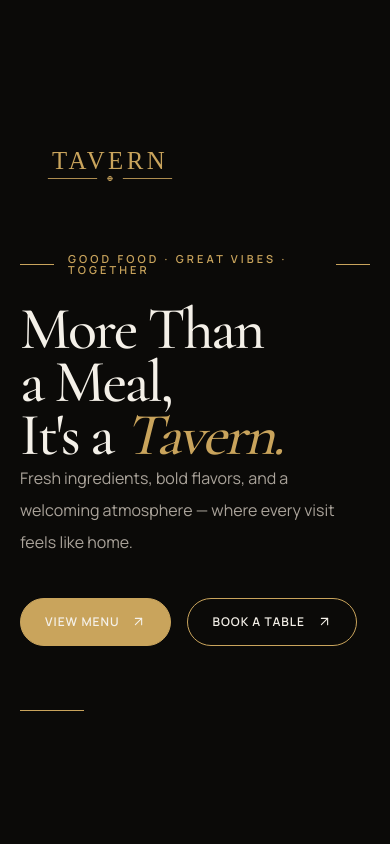
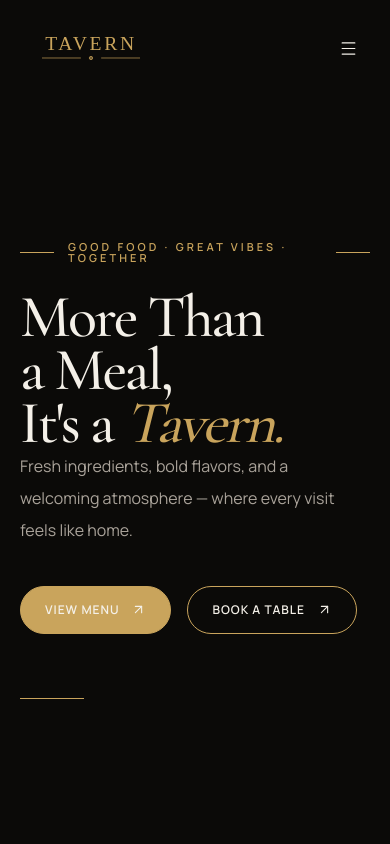
Before and after one commit to its-razahasnain/tavern, a Next.js app: page / in a window 390 px wide. Shown: the top 844 px of the page. Built offline with nearby package versions, Linux system fonts and the light colour scheme.

Commit message:
feat: build responsive Tavern navigation

```diff
--- a/src/app/layout.tsx
+++ b/src/app/layout.tsx
@@ -1,5 +1,6 @@
 import type { Metadata } from "next";
 
+import { Navbar } from "@/components/layout/Navbar";
 import { bodyFont, displayFont } from "@/lib/font";
 
 import "./globals.css";
@@ -52,7 +53,11 @@ export default function RootLayout({
       lang="en"
       className={`${displayFont.variable} ${bodyFont.variable}`}
     >
-      <body>{children}</body>
+      <body>
+        <Navbar />
+
+        {children}
+      </body>
     </html>
   );
 }
--- a/src/app/page.tsx
+++ b/src/app/page.tsx
@@ -1,55 +1,72 @@
 import { Button } from "@/components/ui/Button";
 import { Container } from "@/components/ui/Container";
 import { GoldDivider } from "@/components/ui/GoldDivider";
-import { Logo } from "@/components/ui/Logo";
 import { SectionHeading } from "@/components/ui/SectionHeading";
 
 export default function Home() {
   return (
     <main className="min-h-screen bg-background text-foreground">
+      <section className="flex min-h-screen items-center">
         <Container>
-        <section className="flex min-h-screen flex-col justify-center py-20">
-          <div className="mb-12">
-            <Logo width={180} priority />
+          <div className="max-w-5xl pt-24">
+            <div className="eyebrow mb-7">
+              Good Food · Great Vibes · Together
             </div>
 
-          <div className="eyebrow mb-7">Good Food · Great Vibes · Together</div>
-
-          <h1 className="max-w-5xl font-display text-6xl leading-[0.88] tracking-[-0.04em] sm:text-7xl md:text-8xl lg:text-9xl">
+            <h1 className="font-display text-6xl leading-[0.88] tracking-[-0.04em] sm:text-7xl md:text-8xl lg:text-9xl">
               More Than a Meal,
               <br />
-            It&apos;s a <span className="italic text-gold">Tavern.</span>
+              It&apos;s a{" "}
+              <span className="italic text-gold">
+                Tavern.
+              </span>
             </h1>
 
             <p className="mt-8 max-w-xl text-base leading-8 text-foreground-muted">
-            Fresh ingredients, bold flavors, and a welcoming atmosphere — where
-            every visit feels like home.
+              Fresh ingredients, bold flavors, and a
+              welcoming atmosphere — where every visit
+              feels like home.
             </p>
 
-          <div className="mt-10 flex flex-wrap items-center gap-4">
-            <Button href="/menu">View Menu</Button>
+            <div className="mt-10 flex flex-wrap gap-4">
+              <Button href="/menu">
+                View Menu
+              </Button>
 
-            <Button href="/reservation" variant="outline">
+              <Button
+                href="/reservation"
+                variant="outline"
+              >
                 Book a Table
               </Button>
             </div>
 
-          <GoldDivider width="large" className="mt-16" />
+            <GoldDivider
+              width="large"
+              className="mt-16"
+            />
+          </div>
+        </Container>
       </section>
 
       <section className="section-padding border-t border-border">
+        <Container>
           <SectionHeading
             eyebrow="Our Philosophy"
             title={
               <>
-                Food made with
-                <span className="italic text-gold"> intention.</span>
+                Food made with{" "}
+                <span className="italic text-gold">
+                  intention.
+                </span>
               </>
             }
             description="A simple approach to good food, thoughtful drinks, and memorable evenings."
           />
+
+          <div className="h-[900px]" />
+        </Container>
       </section>
-      </Container>
     </main>
   );
 }
--- /dev/null
+++ b/src/components/layout/Navbar.tsx
@@ -0,0 +1,267 @@
+"use client";
+import Link from "next/link";
+import { useEffect, useState } from "react";
+import { Menu, X } from "lucide-react";
+import { AnimatePresence, motion } from "motion/react";
+
+import { navigationItems } from "@/data/navigation";
+import { cn } from "@/lib/utils";
+
+import { Button } from "@/components/ui/Button";
+import { Container } from "@/components/ui/Container";
+import { Logo } from "@/components/ui/Logo";
+import { siteConfig } from "@/data/site";
+
+export function Navbar() {
+  const [scrolled, setScrolled] = useState(false);
+  const [menuOpen, setMenuOpen] = useState(false);
+
+  useEffect(() => {
+    const handleScroll = () => {
+      setScrolled(window.scrollY > 30);
+    };
+
+    handleScroll();
+
+    window.addEventListener("scroll", handleScroll);
+
+    return () => {
+      window.removeEventListener("scroll", handleScroll);
+    };
+  }, []);
+
+  useEffect(() => {
+    document.body.style.overflow = menuOpen ? "hidden" : "";
+
+    return () => {
+      document.body.style.overflow = "";
+    };
+  }, [menuOpen]);
+
+  const closeMenu = () => {
+    setMenuOpen(false);
+  };
+
+  return (
+    <>
+      <motion.header
+        initial={{ y: -20, opacity: 0 }}
+        animate={{ y: 0, opacity: 1 }}
+        transition={{
+          duration: 0.7,
+          ease: [0.22, 1, 0.36, 1],
+        }}
+        className={cn(
+          "fixed inset-x-0 top-0 z-50",
+          "transition-all duration-500",
+          scrolled
+            ? "border-b border-border bg-background/90 backdrop-blur-xl"
+            : "bg-transparent",
+        )}
+      >
+        <Container>
+          <nav
+            aria-label="Main navigation"
+            className="flex h-24 items-center justify-between"
+          >
+            <Logo width={142} priority />
+
+            {/* Desktop Navigation */}
+            <div className="hidden items-center gap-8 lg:flex">
+              <div className="flex items-center gap-7">
+                {navigationItems.map((item) => (
+                  <Link
+                    key={item.href}
+                    href={item.href}
+                    className="group relative py-2 font-body text-[10px] font-semibold uppercase tracking-[0.18em] text-foreground/80 transition-colors duration-300 hover:text-gold"
+                  >
+                    {item.label}
+
+                    <span className="absolute bottom-0 left-0 h-px w-0 bg-gold transition-all duration-300 group-hover:w-full" />
+                  </Link>
+                ))}
+              </div>
+
+              <div className="ml-2 h-5 w-px bg-border" />
+
+              <Button href="/reservation" className="min-h-10 px-5">
+                Book a Table
+              </Button>
+            </div>
+
+            {/* Mobile Menu Button */}
+            <button
+              type="button"
+              aria-label={
+                menuOpen ? "Close navigation menu" : "Open navigation menu"
+              }
+              aria-expanded={menuOpen}
+              onClick={() => setMenuOpen((open) => !open)}
+              className={cn(
+                "relative z-[60] flex size-11 items-center justify-center",
+                "rounded-full border border-border",
+                "text-foreground",
+                "transition-all duration-300",
+                "hover:border-gold hover:text-gold",
+                "lg:hidden",
+              )}
+            >
+              <AnimatePresence mode="wait" initial={false}>
+                {menuOpen ? (
+                  <motion.span
+                    key="close"
+                    initial={{
+                      opacity: 0,
+                      rotate: -90,
+                    }}
+                    animate={{
+                      opacity: 1,
+                      rotate: 0,
+                    }}
+                    exit={{
+                      opacity: 0,
+                      rotate: 90,
+                    }}
+                    transition={{
+                      duration: 0.2,
+                    }}
+                  >
+                    <X size={19} strokeWidth={1.5} />
+                  </motion.span>
+                ) : (
+                  <motion.span
+                    key="menu"
+                    initial={{
+                      opacity: 0,
+                      rotate: 90,
+                    }}
+                    animate={{
+                      opacity: 1,
+                      rotate: 0,
+                    }}
+                    exit={{
+                      opacity: 0,
+                      rotate: -90,
+                    }}
+                    transition={{
+                      duration: 0.2,
+                    }}
+                  >
+                    <Menu size={19} strokeWidth={1.5} />
+                  </motion.span>
+                )}
+              </AnimatePresence>
+            </button>
+          </nav>
+        </Container>
+      </motion.header>
+
+      <MobileMenu open={menuOpen} onClose={closeMenu} />
+    </>
+  );
+}
+
+interface MobileMenuProps {
+  open: boolean;
+  onClose: () => void;
+}
+
+function MobileMenu({ open, onClose }: MobileMenuProps) {
+  return (
+    <AnimatePresence>
+      {open && (
+        <motion.div
+          className="fixed inset-0 z-40 bg-background lg:hidden"
+          initial={{
+            opacity: 0,
+          }}
+          animate={{
+            opacity: 1,
+          }}
+          exit={{
+            opacity: 0,
+          }}
+          transition={{
+            duration: 0.35,
+          }}
+        >
+          <div className="flex min-h-full flex-col px-5 pb-8 pt-32 sm:px-8">
+            <div className="mx-auto flex w-full max-w-[1400px] flex-1 flex-col">
+              <nav aria-label="Mobile navigation" className="flex flex-col">
+                {navigationItems.map((item, index) => (
+                  <motion.div
+                    key={item.href}
+                    initial={{
+                      opacity: 0,
+                      y: 20,
+                    }}
+                    animate={{
+                      opacity: 1,
+                      y: 0,
+                    }}
+                    transition={{
+                      delay: 0.08 + index * 0.06,
+                      duration: 0.45,
+                      ease: [0.22, 1, 0.36, 1],
+                    }}
+                  >
+                    <Link
+                      href={item.href}
+                      onClick={onClose}
+                      className="group flex items-center justify-between border-b border-border py-5"
+                    >
+                      <span className="font-display text-4xl leading-none text-foreground transition-colors duration-300 group-hover:text-gold sm:text-5xl">
+                        {item.label}
+                      </span>
+
+                      <span className="font-body text-[10px] tracking-[0.15em] text-foreground-subtle">
+                        0{index + 1}
+                      </span>
+                    </Link>
+                  </motion.div>
+                ))}
+              </nav>
+
+              <motion.div
+                initial={{
+                  opacity: 0,
+                  y: 20,
+                }}
+                animate={{
+                  opacity: 1,
+                  y: 0,
+                }}
+                transition={{
+                  delay: 0.42,
+                  duration: 0.45,
+                }}
+                className="mt-auto pt-10"
+              >
+                <Button
+                  href="/reservation"
+                  onClick={onClose}
+                  className="w-full sm:w-auto"
+                >
+                  Book a Table
+                </Button>
+
+                <div className="mt-8 flex flex-col gap-2 font-body text-[10px] uppercase tracking-[0.14em] text-foreground-subtle">
+                  <span>
+                    {siteConfig.location.city} · {siteConfig.location.country}
+                  </span>
+
+                  <a
+                    href={`mailto:${siteConfig.contact.email}`}
+                    className="transition-colors hover:text-gold"
+                  >
+                    hello@tavern.com
+                  </a>
+                </div>
+              </motion.div>
+            </div>
+          </div>
+        </motion.div>
+      )}
+    </AnimatePresence>
+  );
+}
--- /dev/null
+++ b/src/data/navigation.ts
@@ -0,0 +1,27 @@
+export interface NavigationItem {
+  label: string;
+  href: string;
+}
+
+export const navigationItems: NavigationItem[] = [
+  {
+    label: "Home",
+    href: "/",
+  },
+  {
+    label: "Menu",
+    href: "/menu",
+  },
+  {
+    label: "About",
+    href: "/about",
+  },
+  {
+    label: "Gallery",
+    href: "/gallery",
+  },
+  {
+    label: "Contact",
+    href: "/contact",
+  },
+];
--- /dev/null
+++ b/src/data/site.ts
@@ -0,0 +1,31 @@
+export const siteConfig = {
+  name: "Tavern",
+
+  description: "Good food. Great vibes. Together.",
+
+  location: {
+    city: "Islamabad",
+    country: "Pakistan",
+    address: "Your Restaurant Address",
+  },
+
+  contact: {
+    email: "hello@tavern.com",
+    phone: "+92 300 0000000",
+  },
+
+  social: {
+    instagram: "#",
+    facebook: "#",
+  },
+
+  hours: {
+    monday: "Closed",
+    tuesday: "12:00 PM – 11:00 PM",
+    wednesday: "12:00 PM – 11:00 PM",
+    thursday: "12:00 PM – 11:00 PM",
+    friday: "12:00 PM – 12:00 AM",
+    saturday: "12:00 PM – 12:00 AM",
+    sunday: "12:00 PM – 11:00 PM",
+  },
+} as const;
```
Also changed, not shown: package.json (indentation only). Lines whose indentation alone changed are shown as unchanged.
